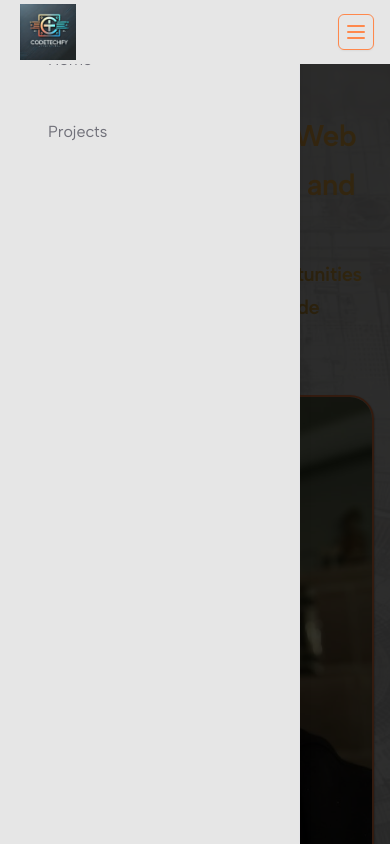
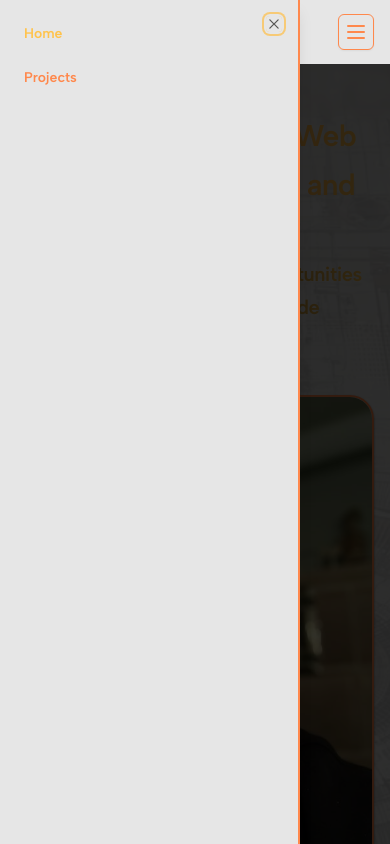
Before and after one commit to Consciously/con-me-codetechify, a Next.js app: page / in a window 390 px wide. Both pictures are taken after a click on the button "Toggle navigation". Shown: the top 844 px of the page. Built offline with nearby package versions, Linux system fonts and the light colour scheme.

Commit message:
style link within side drawer

```diff
--- a/src/components/header.tsx
+++ b/src/components/header.tsx
@@ -44,7 +44,7 @@ export default function Header() {
 	return (
 		<motion.nav
 			className={cn(
-				'sticky z-[100] h-16 inset-x-0 top-0 w-full bg-background backdrop-blur-lg',
+				'sticky z-[80] h-16 inset-x-0 top-0 w-full bg-background backdrop-blur-lg',
 				hasShadow
 					? 'opacity-85 border-b border-primary transition-all shadow-md shadow-[#1b1918]/15 dark:shadow-[#e6e6e6]]/15 duration-200'
 					: '',
@@ -107,17 +107,28 @@ export default function Header() {
 								<span className='sr-only'>Toggle navigation</span>
 							</Button>
 						</SheetTrigger>
-						<SheetContent className='w-[300px]' side='left'>
-							{NAVIGATION_DATA.map(item => (
-								<div className='flex flex-col gap-4 p-6' key={item.name}>
-									<Link
-										className='relative text-zinc-500 hover:text-zinc-900 active:text-zinc-900 before:absolute before:-bottom-2 before:left-0 before:h-[2px] before:w-0 before:rounded-full before:bg-zinc-900 before:transition-all before:duration-300 hover:before:w-full dark:before:bg-gray-50'
-										href={item.href}
+						<SheetContent
+							className='w-[300px] border-r-2 border-primary z-[100]'
+							side='left'
+						>
+							<ul>
+								{NAVIGATION_DATA.map((item, index) => (
+									<li
+										key={index}
+										className={cn(
+											'flex items-center relative text-sm font-semibold mb-6',
+											{
+												'text-secondary': activePathname === item.href,
+												'text-primary': activePathname !== item.href,
+											},
+										)}
 									>
-										{item.name}
-									</Link>
-								</div>
-							))}
+										<Link href={item.href} className='block'>
+											{item.name}
+										</Link>
+									</li>
+								))}
+							</ul>
 						</SheetContent>
 					</Sheet>
 				</div>
```
